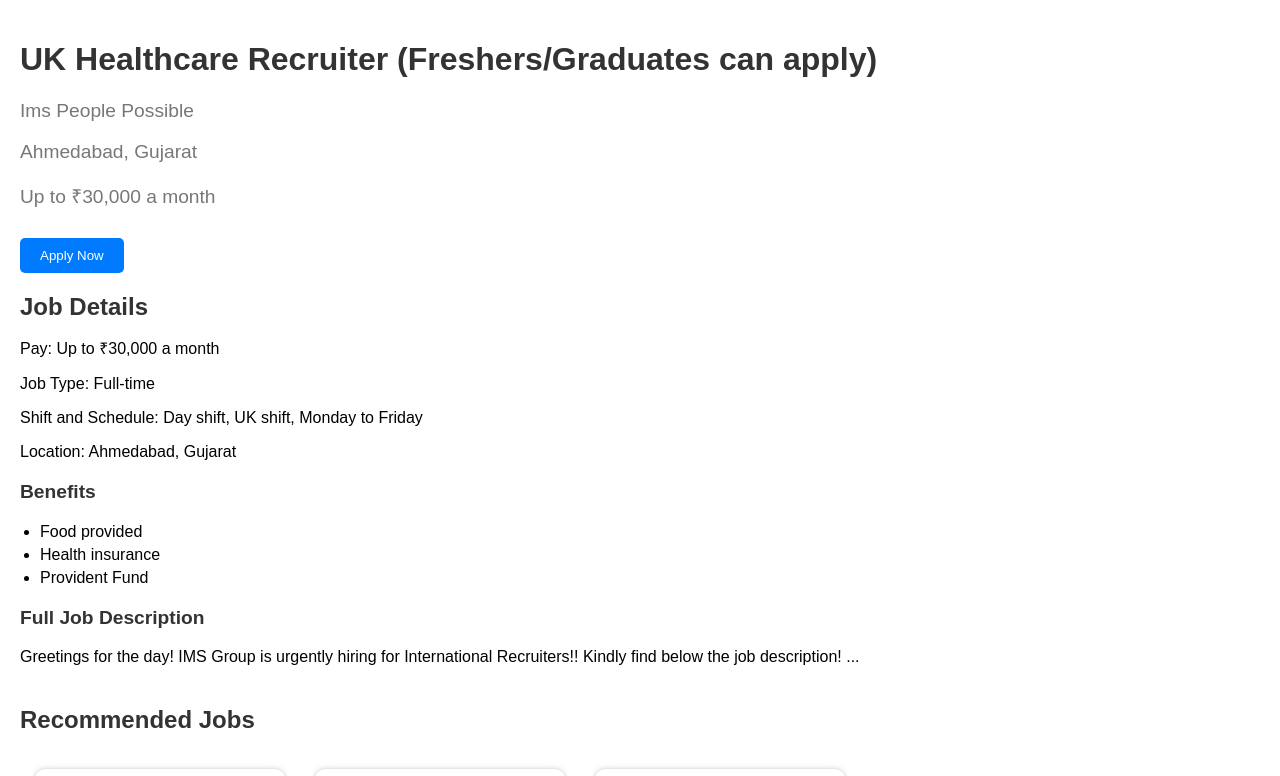
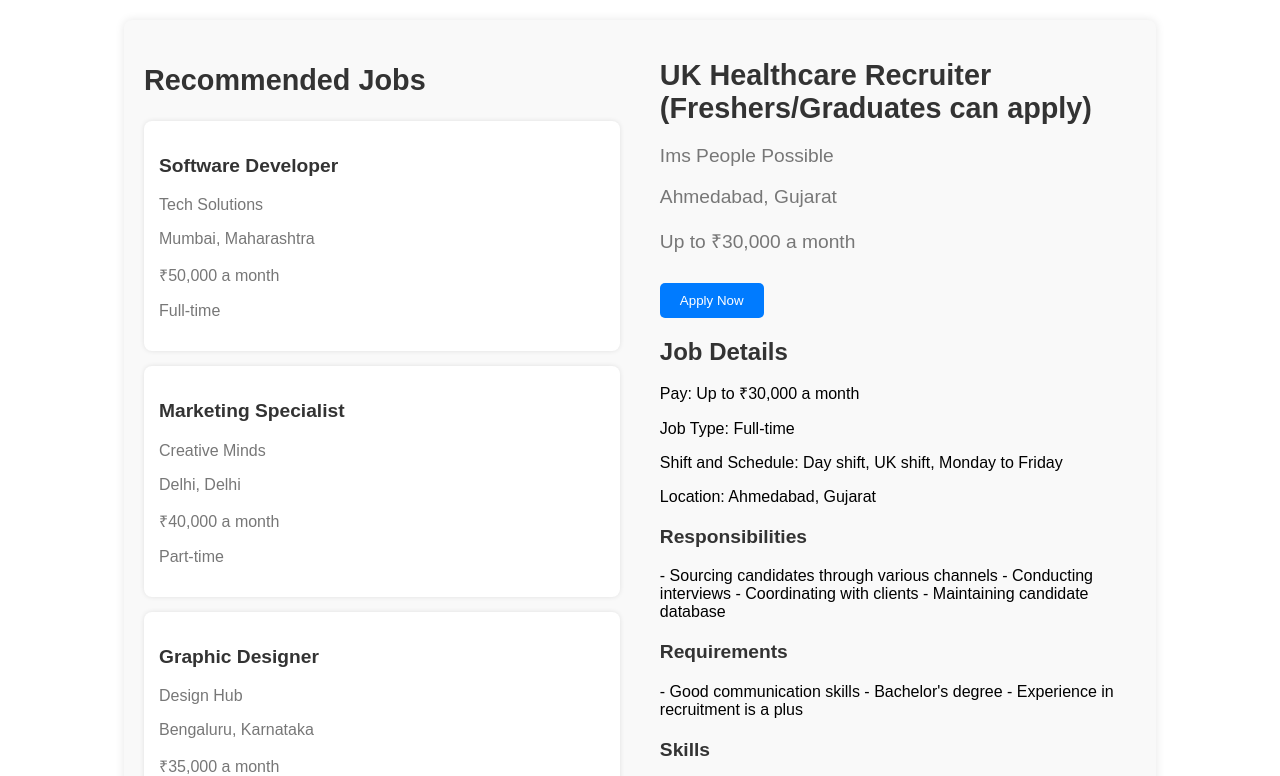
Before and after one commit to Yashgabani845/hiring-portal, a React (Create React App) app in the folder hiring-portal/: page /job/1 in a window 1280 px wide. Shown: the top 776 px of the page. Built offline with nearby package versions, Linux system fonts and the light colour scheme.

Commit message:
job styles added

```diff
--- a/hiring-portal/src/CSS/job.css
+++ b/hiring-portal/src/CSS/job.css
@@ -1,14 +1,48 @@
-.job-detail-page {
+.job-page {
+    display: flex;
+    justify-content: center;
     padding: 20px;
     font-family: Arial, sans-serif;
 }
 
-.job-detail-page h1 {
-    font-size: 2em;
+.job-container {
+    display: flex;
+    justify-content: space-between;
+    width: 80%;
+    background: #f9f9f9;
+    border-radius: 8px;
+    box-shadow: 0 0 10px rgba(0, 0, 0, 0.1);
+    padding: 20px;
+}
+
+.recommended-jobs, .current-job {
+    width: 48%;
+}
+
+.recommended-jobs h2, .current-job h1 {
+    font-size: 1.8em;
     color: #333;
 }
 
-.company, .location, .salary {
+.recommended-job-card {
+    background: #fff;
+    border-radius: 8px;
+    box-shadow: 0 0 5px rgba(0, 0, 0, 0.1);
+    padding: 15px;
+    margin-bottom: 15px;
+}
+
+.recommended-job-card h3 {
+    font-size: 1.2em;
+    color: #333;
+}
+
+.recommended-job-card p {
+    font-size: 1em;
+    color: #777;
+}
+
+.current-job .company, .location, .salary {
     font-size: 1.2em;
     color: #777;
 }
--- a/hiring-portal/src/Components/Job.jsx
+++ b/hiring-portal/src/Components/Job.jsx
@@ -1,6 +1,5 @@
 import React from "react";
 import { useParams } from "react-router-dom";
-import JobList from "./JobList"; // Component for recommendations
 import "../CSS/job.css";
 
 const Job = () => {
@@ -19,11 +18,68 @@ const Job = () => {
             IMS Group is urgently hiring for International Recruiters!!
             Kindly find below the job description!
             ...
+        `,
+        responsibilities: `
+            - Sourcing candidates through various channels
+            - Conducting interviews
+            - Coordinating with clients
+            - Maintaining candidate database
+        `,
+        requirements: `
+            - Good communication skills
+            - Bachelor's degree
+            - Experience in recruitment is a plus
+        `,
+        skills: `
+            - Communication
+            - Time management
+            - Organizational skills
         `
     };
 
+    const recommendedJobs = [
+        {
+            id: 2,
+            title: "Software Developer",
+            company: "Tech Solutions",
+            location: "Mumbai, Maharashtra",
+            salary: "₹50,000 a month",
+            type: "Full-time",
+        },
+        {
+            id: 3,
+            title: "Marketing Specialist",
+            company: "Creative Minds",
+            location: "Delhi, Delhi",
+            salary: "₹40,000 a month",
+            type: "Part-time",
+        },
+        {
+            id: 4,
+            title: "Graphic Designer",
+            company: "Design Hub",
+            location: "Bengaluru, Karnataka",
+            salary: "₹35,000 a month",
+            type: "Full-time",
+        },
+    ];
+
     return (
-        <div className="job-detail-page">
+        <div className="job-page">
+            <div className="job-container">
+                <div className="recommended-jobs">
+                    <h2>Recommended Jobs</h2>
+                    {recommendedJobs.map((job) => (
+                        <div key={job.id} className="recommended-job-card">
+                            <h3>{job.title}</h3>
+                            <p>{job.company}</p>
+                            <p>{job.location}</p>
+                            <p>{job.salary}</p>
+                            <p>{job.type}</p>
+                        </div>
+                    ))}
+                </div>
+                <div className="current-job">
                     <h1>{jobDetails.title}</h1>
                     <p className="company">{jobDetails.company}</p>
                     <p className="location">{jobDetails.location}</p>
@@ -35,6 +91,12 @@ const Job = () => {
                         <p>Job Type: {jobDetails.type}</p>
                         <p>Shift and Schedule: {jobDetails.shift.join(", ")}</p>
                         <p>Location: {jobDetails.location}</p>
+                        <h3>Responsibilities</h3>
+                        <p>{jobDetails.responsibilities}</p>
+                        <h3>Requirements</h3>
+                        <p>{jobDetails.requirements}</p>
+                        <h3>Skills</h3>
+                        <p>{jobDetails.skills}</p>
                         <h3>Benefits</h3>
                         <ul>
                             {jobDetails.benefits.map((benefit, index) => (
@@ -44,8 +106,7 @@ const Job = () => {
                         <h3>Full Job Description</h3>
                         <p>{jobDetails.description}</p>
                     </div>
-            <div className="recommand">
-            <JobList />
+                </div>
             </div>
         </div>
     );
```
Lines whose indentation alone changed are shown as unchanged.
